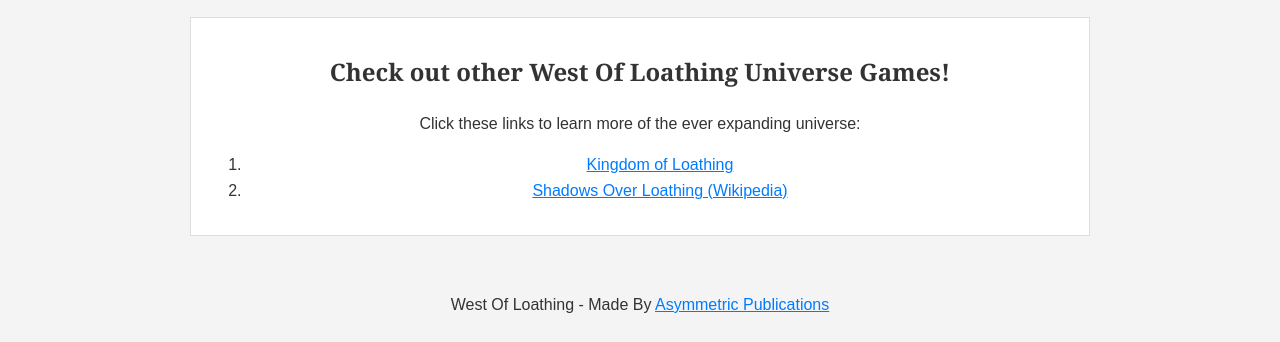
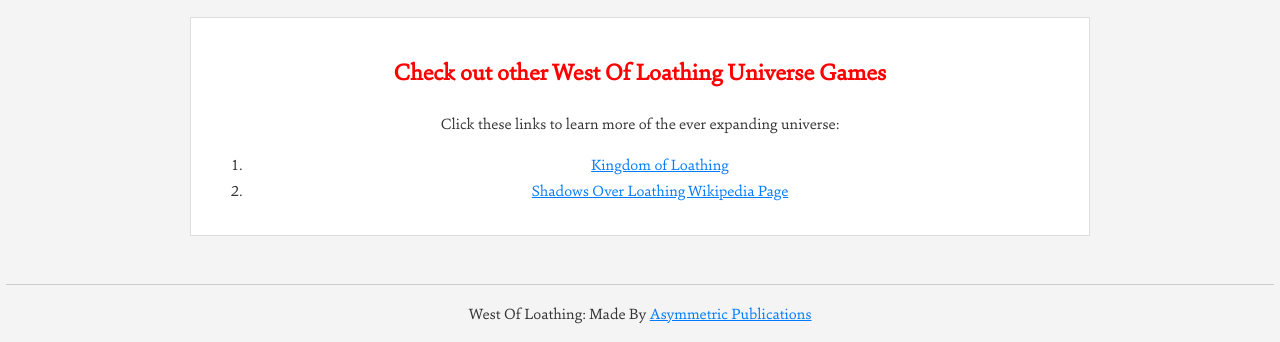
Before and after one commit to IntegratedSilver/West-Of-Loathing, a plain HTML site: page pages/about.html in a window 1280 px wide. Shown: the part 616-958 px from the top of the page. Drawn offline with Linux system fonts and the light colour scheme.

Commit message:
push part 2

```diff
--- a/pages/about.html
+++ b/pages/about.html
@@ -31,7 +31,7 @@
         <!-- A section about the topic -->
         <section class="content-block">
             <h2>Dust, Dirt, and... Cows?</h2>
-            <p>Across your travels in the Old West. You'll encounter many folks. Some Scary, some Friendly, and some just plain Weird! Will you team up with the local Miner, a Gunslinging Cow Killing Lady, or perhaps a cute Goblin? You decide!</p>
+            <p>Across your travels in the Old West. You will encounter many folks. Some Scary, some Friendly, and some just plain Weird! Will you team up with the local Miner, a Gunslinging Cow Killing Lady, or perhaps a cute Goblin? You decide.</p>
             <!-- Add your second image here or other location you choose -->
              <img src="/media/partners.png" alt="Partners" height="240"  width="480">
 
@@ -39,7 +39,7 @@
 
         <!-- A section with a list and external links -->
         <section class="content-block">
-  <h2>Check out other West Of Loathing Universe Games!</h2>
+  <h2>Check out other West Of Loathing Universe Games</h2>
   <p>Click these links to learn more of the ever expanding universe:</p>
   <ol>
     <li>
@@ -49,7 +49,7 @@
     </li>
     <li>
       <a href="https://en.wikipedia.org/wiki/Shadows_Over_Loathing" target="_blank">
-        Shadows Over Loathing (Wikipedia)
+      Shadows Over Loathing Wikipedia Page
       </a>
     </li>
   </ol>
@@ -60,7 +60,8 @@
 
   <footer>
       <!-- Your footer content -->
-       <p>West Of Loathing - Made By <a href="https://asymmetric.net/games.html" target="_blank"
+      <hr>
+       <p>West Of Loathing: Made By <a href="https://asymmetric.net/games.html" target="_blank"
         >
         Asymmetric Publications
       </a>
--- a/styles/styles.css
+++ b/styles/styles.css
@@ -11,21 +11,35 @@
 /* ------------------- */
 /* Color and Font Vars */
 /* ------------------- */
+
+@font-face {
+  font-family: 'Sina';
+  src: url('/fonts/fonnts.com-SinaReg.otf') format('opentype');
+  font-weight: normal;
+  font-style: normal;
+}
+
+
 :root {
-  /* Define your color scheme here */
-  --color-primary: #333;   /* Dark color for text */
-  --color-secondary: #f4f4f4; /* Light color for background */
-  --color-accent: #007bff; /* An accent color for links/buttons */
+  --color-primary: #333;
+  --color-secondary: #f4f4f4;
+  --color-accent: #007bff;
 
-  /* Define your fonts here */
-  --font-heading: Georgia, serif;
-  --font-body: Arial, sans-serif;
+  --font-heading: 'Sina', Georgia, serif;
+  --font-body: 'Sina', Arial, sans-serif;
 }
+
+
 
 
 /* ------------------- */
 /* Basic Body Styles   */
 /* ------------------- */
+
+html, body {
+  overflow-x: hidden;
+}
+
 body {
   font-family: var(--font-body);
   background-color: var(--color-secondary);
@@ -94,7 +108,7 @@ hr {
 
 footer {
   text-align: center;
-  width: 100%;
+  width: 99%;
 }
 
 
@@ -102,20 +116,28 @@ footer {
 /* Content Styling     */
 /* ------------------- */
 h1, h2 {
-    font-family: var(--font-heading);
-    color: var(--color-primary);
+  font-family: var(--font-heading);
+  color: var(--color-primary);
 }
+
 
 header h1 {
     color: white; /* Overriding for the header */
+}
+h2{
+  color:red
 }
 
 a {
     color: var(--color-accent);
 }
 
+p, a {
+  font-family: var(--font-body);
+}
+
+
 /* Make images responsive */
-
 
 
 
```
Also changed, not shown: index.html (+4 -3 lines), fonts/fonnts.com-SinaBoIta.otf (added), fonts/fonnts.com-SinaBol.otf (added), fonts/fonnts.com-SinaIta.otf (added), fonts/fonnts.com-SinaLig.otf (added), fonts/fonnts.com-SinaLigIta.otf (added), fonts/fonnts.com-SinaMed.otf (added), fonts/fonnts.com-SinaMedIta.otf (added), fonts/fonnts.com-SinaReg.otf (added), fonts/fonnts.com-SinaXBol.otf (added), fonts/fonnts.com-SinaXBolIta.otf (added), fonts/fonnts.com-SinaXLig.otf (added), fonts/fonnts.com-SinaXLigIta.otf (added).
